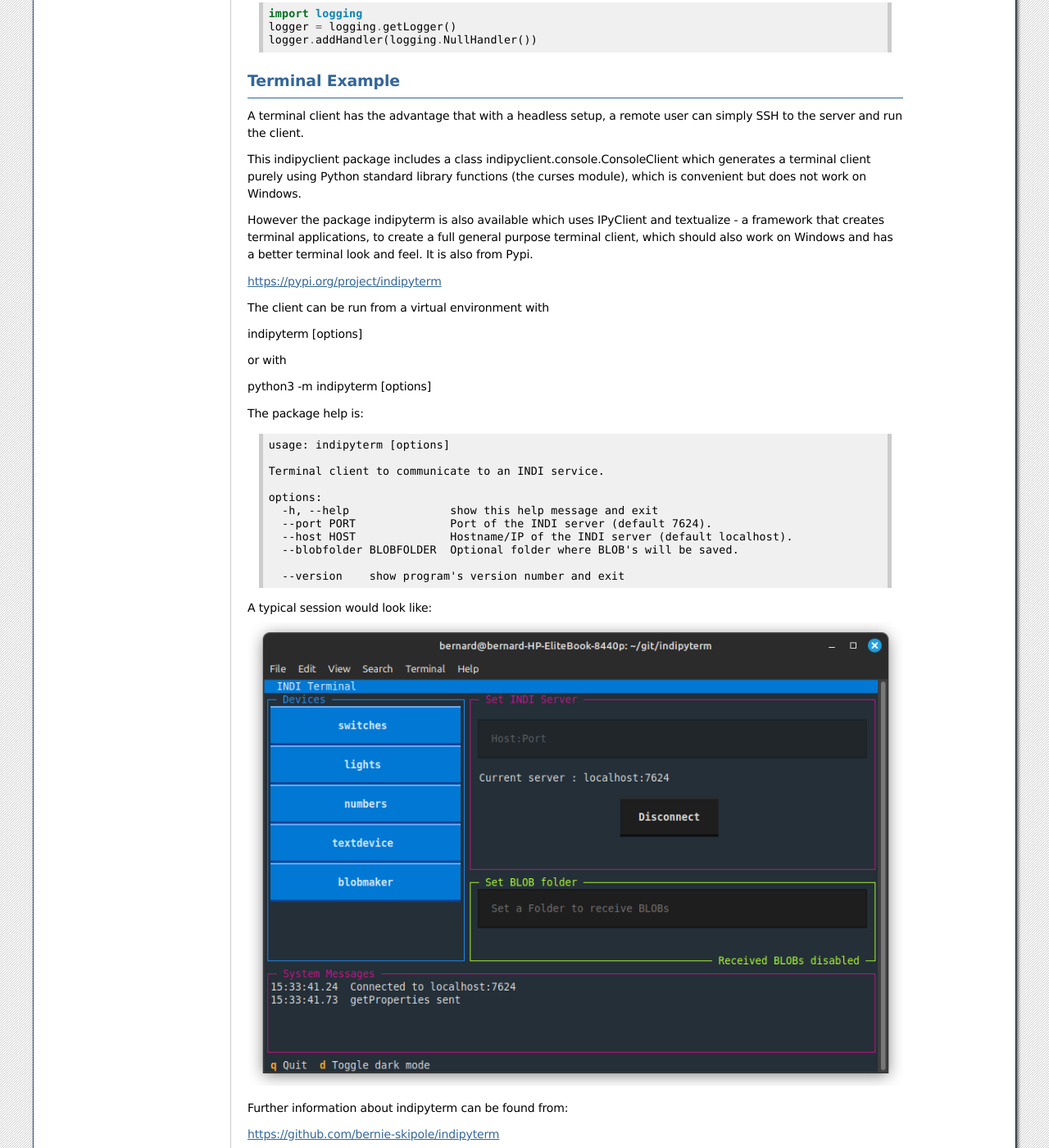
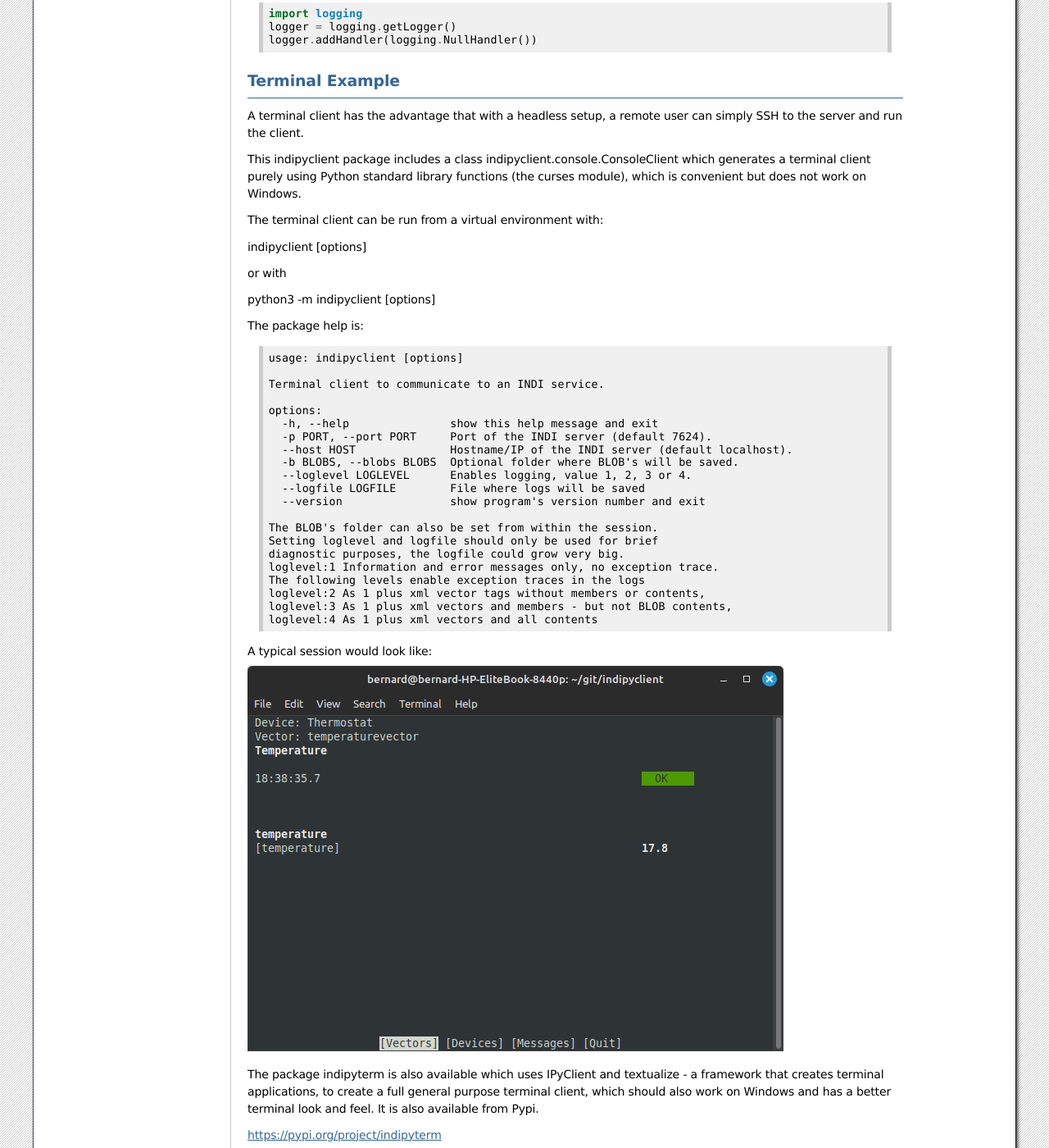
Before and after one commit to bernie-skipole/indipyclient, a Sphinx documentation site: the page built from docs/source/usage/concept.rst, in a window 1280 px wide and 1400 px high, scrolled down 3761 px. Shown: the whole window at 82% size. Built offline with Sphinx 7.4.7, drawn with Linux system fonts in a browser that asks for light colours; some of the changed text lies outside the part shown.

Commit message:
Doc changes

```diff
--- a/docs/source/usage/concept.rst
+++ b/docs/source/usage/concept.rst
@@ -189,7 +189,47 @@ A terminal client has the advantage that with a headless setup, a remote user ca
 
 This indipyclient package includes a class indipyclient.console.ConsoleClient which generates a terminal client purely using Python standard library functions (the curses module), which is convenient but does not work on Windows.
 
-However the package indipyterm is also available which uses IPyClient and textualize - a framework that creates terminal applications, to create a full general purpose terminal client, which should also work on Windows and has a better terminal look and feel. It is also from Pypi.
+The terminal client can be run from a virtual environment with:
+
+indipyclient [options]
+
+or with
+
+python3 -m indipyclient [options]
+
+The package help is:
+
+.. code-block:: text
+
+    usage: indipyclient [options]
+
+    Terminal client to communicate to an INDI service.
+
+    options:
+      -h, --help               show this help message and exit
+      -p PORT, --port PORT     Port of the INDI server (default 7624).
+      --host HOST              Hostname/IP of the INDI server (default localhost).
+      -b BLOBS, --blobs BLOBS  Optional folder where BLOB's will be saved.
+      --loglevel LOGLEVEL      Enables logging, value 1, 2, 3 or 4.
+      --logfile LOGFILE        File where logs will be saved
+      --version                show program's version number and exit
+
+    The BLOB's folder can also be set from within the session.
+    Setting loglevel and logfile should only be used for brief
+    diagnostic purposes, the logfile could grow very big.
+    loglevel:1 Information and error messages only, no exception trace.
+    The following levels enable exception traces in the logs
+    loglevel:2 As 1 plus xml vector tags without members or contents,
+    loglevel:3 As 1 plus xml vectors and members - but not BLOB contents,
+    loglevel:4 As 1 plus xml vectors and all contents
+
+
+A typical session would look like:
+
+.. image:: ./image.png
+
+
+The package indipyterm is also available which uses IPyClient and textualize - a framework that creates terminal applications, to create a full general purpose terminal client, which should also work on Windows and has a better terminal look and feel. It is also available from Pypi.
 
 https://pypi.org/project/indipyterm
 
@@ -214,8 +254,8 @@ The package help is:
       --port PORT              Port of the INDI server (default 7624).
       --host HOST              Hostname/IP of the INDI server (default localhost).
       --blobfolder BLOBFOLDER  Optional folder where BLOB's will be saved.
+      --version    show program's version number and exit
 
-      --version    show program's version number and exit
 
 A typical session would look like:
 
@@ -225,7 +265,7 @@ Further information about indipyterm can be found from:
 
 https://github.com/bernie-skipole/indipyterm
 
-A simplified textualize terminal client example, (ledclient4.py) has been written at:
+Using indipyclient and textual it would be possible to write your own terminal clients, dedicated to a specific instrument. This would require a good knowledge of textual. A simplified example, (ledclient4.py) has been written at:
 
 https://github.com/bernie-skipole/inditest/tree/main/gui
 
```
Also changed, not shown: docs/source/usage/consoleclient.rst (+7 -4 lines), docs/source/usage/introduction.rst (+2 -38 lines).
